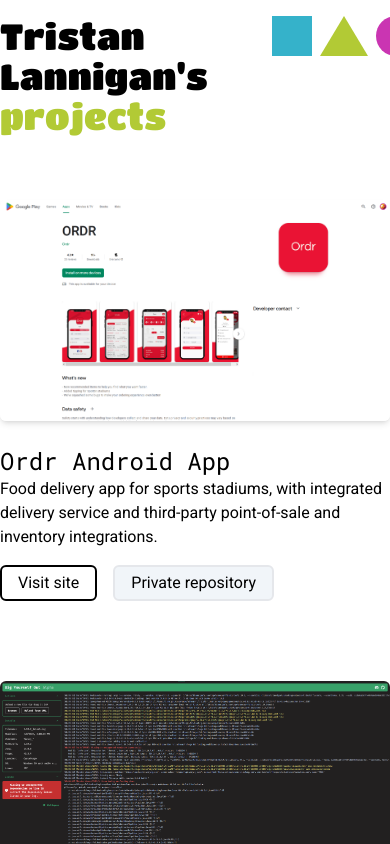
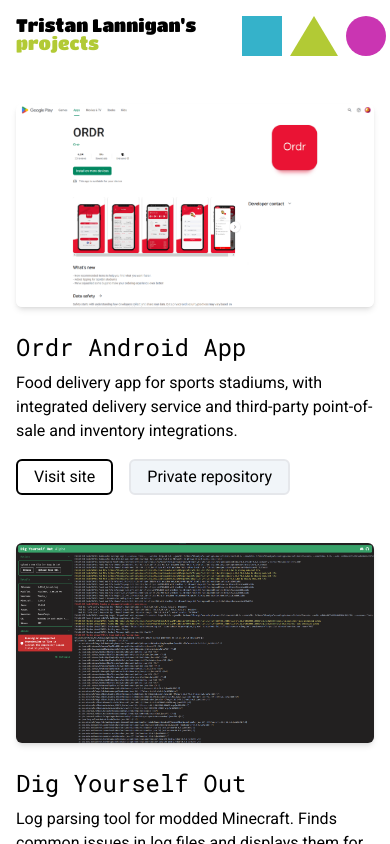
Before and after one commit to tlannigan/portfolio, a Next.js app: page /projects in a window 390 px wide. Shown: the top 844 px of the page. Built offline with nearby package versions, Linux system fonts and the light colour scheme.

Commit message:
Add styling for mobile views

```diff
--- a/app/projects/page.tsx
+++ b/app/projects/page.tsx
@@ -10,9 +10,9 @@
     const page = Page.Projects
     return (
         <div className="min-h-dvh mx-auto py-4 overflow-hidden">
-            <div className="xl:container !max-w-screen-md h-full flex flex-col gap-y-8 mx-auto">
+            <div className="xl:container !max-w-screen-md h-full flex flex-col gap-y-0 sm:gap-y-8 mx-auto">
                 <Navbar page={page} />
-                <div className='flex flex-col mt-8'>
+                <div className='flex flex-col mt-8 p-4 sm:p-0'>
                     <Project
                         src={ordr}
                         name="Ordr Android App"
--- a/components/bigHeading.tsx
+++ b/components/bigHeading.tsx
@@ -1,5 +1,5 @@
 import { titanOne } from '@/app/fonts'
 
 export default function BigHeading() {
-    return <h1 className={`${titanOne.className} text-6xl text-center text-nowrap pb-8`}>Tristan Lannigan</h1>
+    return <h1 className={`${titanOne.className} text-4xl sm:text-6xl text-center text-nowrap pb-8`}>Tristan Lannigan</h1>
 }
--- a/components/navbar.tsx
+++ b/components/navbar.tsx
@@ -8,7 +8,7 @@
 
 export default function Navbar({ page }: NavbarProps) {
     return (
-        <div className='flex flex-row gap-x-16 justify-between'>
+        <div className='flex flex-row gap-x-4 justify-between'>
             <NavbarHeading page={page} />
             <ShapeNav page={page} />
         </div>
--- a/components/navbarHeading.tsx
+++ b/components/navbarHeading.tsx
@@ -32,5 +32,5 @@
         }
     }
 
-    return <h1 className={`${titanOne.className} text-4xl`}>{getSpan()}</h1>
+    return <h1 className={`${titanOne.className} text-lg sm:text-4xl leading-none pl-4 sm:pl-0`}>{getSpan()}</h1>
 }
--- a/components/project.tsx
+++ b/components/project.tsx
@@ -13,10 +13,10 @@
 
 export default function Project({ src, name, description, siteUrl = '', sourceUrl = '' }: ProjectProps) {
     return (
-        <div className="mb-16">
-            <Image src={src} className="shadow-md rounded-md max-h-[30rem] w-auto" alt="Dig Yourself Out web app" />
+        <div className="mb-8 sm:mb-16">
+            <Image src={src} className="shadow-md rounded-md max-h-[38rem] w-auto" alt="Dig Yourself Out web app" />
             <h2 className={`${robotoMono.className} text-2xl mt-6`}>{name}</h2>
-            <p className="">{description}</p>
+            <p className="mt-2">{description}</p>
             <div className="flex gap-x-4 my-4">
                 <LinkButton
                     text="Visit site"
--- a/components/resume.tsx
+++ b/components/resume.tsx
@@ -3,7 +3,7 @@
 
 export default function Resume() {
     return (
-        <div className='shadow-md p-16 mb-4'>
+        <div className='sm:shadow-md p-4 sm:p-16 mb-4'>
             <div className="mb-8">
                 <h2 className="font-bold text-center text-4xl text-[#35B2CA]">Tristan Lannigan</h2>
                 <p className="text-center">Edmonton, Alberta - (506) 229-6535 - tristanlannigan@gmail.com</p>
--- a/components/shapeNav.tsx
+++ b/components/shapeNav.tsx
@@ -8,7 +8,7 @@
 
 export default function ShapeNav({ page }: ShapeNavProps) {
     const pageNavClasses = () =>
-        page === Page.Home ? `justify-between w-full ${robotoMono.className}` : `gap-x-2 pr-1`
+        page === Page.Home ? `justify-center sm:justify-between w-full flex-wrap ${robotoMono.className} gap-y-4` : `gap-x-2 pr-1`
     return (
         <div className={`flex ${pageNavClasses()}`}>
             <Polygon shape={Shape.Square} page={page} />
```
